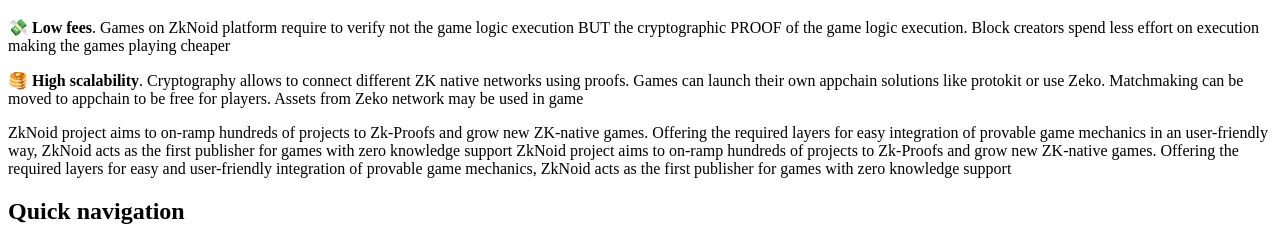
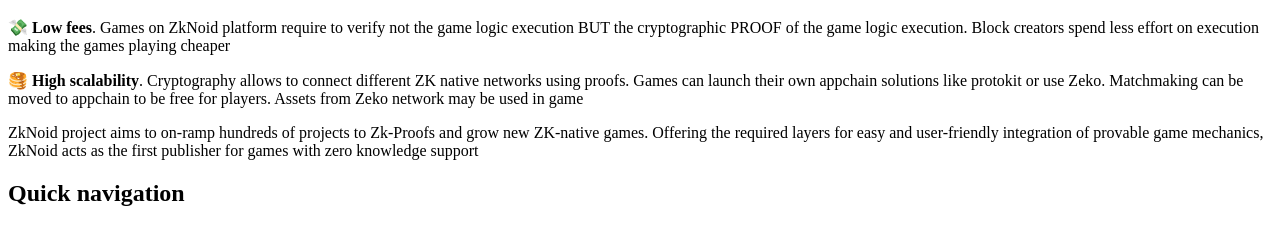
Before and after one commit to ZkNoid/docs, a Next.js app: page /docs in a window 1280 px wide. Shown: the part 901-1129 px from the top of the page. Built offline with nearby package versions, Linux system fonts and the light colour scheme.

Commit message:
Removed duplicated line

```diff
--- a/pages/docs/index.mdx
+++ b/pages/docs/index.mdx
@@ -30,7 +30,6 @@ Here are the some benefits you can try
 
 🥞 **High scalability**. Cryptography allows to connect different ZK native networks using proofs. Games can launch their own appchain solutions like protokit or use Zeko. Matchmaking can be moved to appchain to be free for players. Assets from Zeko network may be used in game
 
-ZkNoid project aims to on-ramp hundreds of projects to Zk-Proofs and grow new ZK-native games. Offering the required layers for easy integration of provable game mechanics in an user-friendly way, ZkNoid acts as the first publisher for games with zero knowledge support
 ZkNoid project aims to on-ramp hundreds of projects to Zk-Proofs and grow new ZK-native games.
 Offering the required layers for easy and user-friendly integration of provable game mechanics,
 ZkNoid acts as the first publisher for games with zero knowledge support
```
